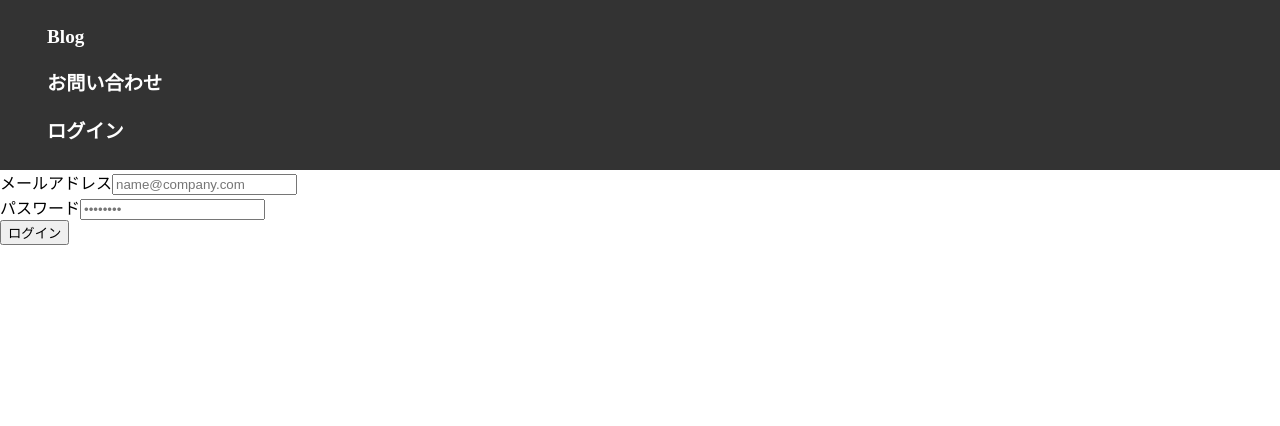
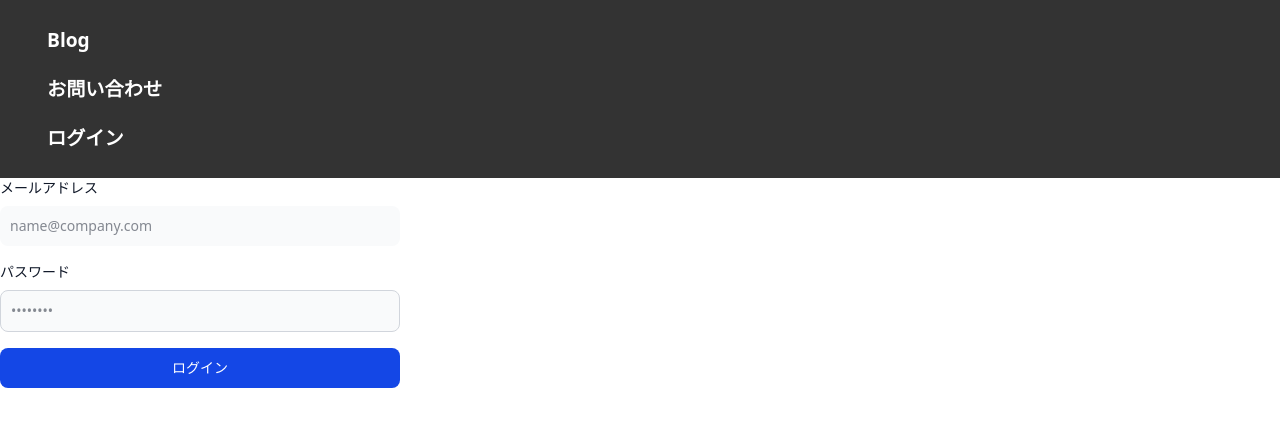
Before and after one commit to hinaokazaki/blogapp-nextjs, a Next.js app: page /login in a window 1280 px wide. Shown: the top 426 px of the page. Built offline with nearby package versions, Linux system fonts and the light colour scheme.

Commit message:
download tailwindcss

```diff
--- a/package.json
+++ b/package.json
@@ -11,13 +11,16 @@
   "dependencies": {
     "@prisma/client": "^6.4.1",
     "@supabase/supabase-js": "^2.49.3",
+    "@tailwindcss/postcss": "^4.0.17",
     "cookie": "^1.0.2",
     "next": "^14.2.24",
+    "postcss": "^8.5.3",
     "react": "^18",
     "react-dom": "^18",
     "react-hook-form": "^7.54.2",
     "react-select": "^5.10.1",
     "socket.io-client": "^4.8.1",
+    "tailwindcss": "^4.0.17",
     "uuid": "^11.1.0"
   },
   "devDependencies": {
--- /dev/null
+++ b/postcss.config.mjs
@@ -0,0 +1,6 @@
+const config = {
+  plugins: {
+    "@tailwindcss/postcss": {},
+  },
+};
+export default config;
--- a/src/app/globals.css
+++ b/src/app/globals.css
@@ -1,3 +1,4 @@
+@import "tailwindcss";
 body {
 	margin: 0;
 	padding: 0;
```
Also changed, not shown: 1 other file (tests, documents, lock files or other folders).
